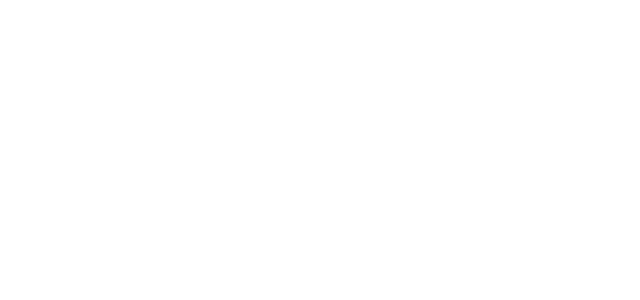
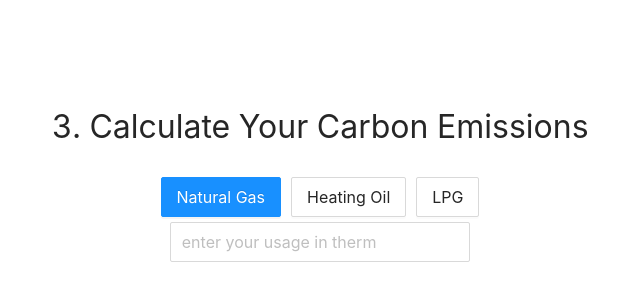
Before and after one commit to nskong/carbon_footprint_calculator, a React (Create React App) app in the folder public/: page /Fuel in a window 1280 px wide. Shown: the part 228-528 px from the top of the page, without its empty margins (320-960 px from the left). Built offline with nearby package versions, Linux system fonts and the light colour scheme.

Commit message:
frontend for fuel

```diff
--- a/public/src/App.js
+++ b/public/src/App.js
@@ -10,6 +10,7 @@
 
 import Housing from './components/Housing';
 import Electricity from './components/housing/electricity';
+import Fuel from './components/housing/fuel';
 
 /**
  * Main application which holds all pages. I used react-router-dom to navigate
@@ -30,6 +31,7 @@
 
           <Route path='/Housing' component={Housing} />
           <Route path='/Electricity' component={Electricity} />
+          <Route path='/Fuel' component={Fuel} />
         </main>
       </Router>
     </div>
--- a/public/src/components/Housing.js
+++ b/public/src/components/Housing.js
@@ -8,11 +8,16 @@
     history.push('/Electricity')
   }
 
+  const navigateToFuel= () => {
+    history.push('/Fuel')
+  }
+
   return (
     <div className="Food">
         <div className="Title-text">Choose a Housing Category</div>
 
         <Button size="large" type="primary" onClick={navigateToElectricity}>Electricity</Button>
+        <Button size="large" type="primary" onClick={navigateToFuel}>Fuel</Button>
     </div>
   );
 }
--- /dev/null
+++ b/public/src/components/housing/fuel.js
@@ -0,0 +1,111 @@
+import { InputNumber, Button } from 'antd';
+import { useState } from 'react';
+import { useHistory } from 'react-router';
+
+/**
+ * Calculations page for fuel, prompts user for usage and allows a user to choose between
+ * natural gas, heating oil, and lpg
+ */
+export default function Fuel() {
+    const history = useHistory();
+    const [emissions, setEmissions] = useState(null);
+    const [showErrorMessage, setShowErrorMessage] = useState(false);
+
+    const [type, setType] = useState("naturalGas");
+
+    const navigateToHome = () => {
+        history.push('/')
+    }
+
+    // Displays an error message. Times out the error message after 10 seconds
+    const displayErrorMessage = () => {
+        setShowErrorMessage(true);
+        setTimeout( function() {
+            setShowErrorMessage(false);
+        }, 10000);
+    }
+
+    // Calculates the emissions given input. Shows an error message if response
+    // code is 400
+    const calculateEmissions = (value) => {
+        let unit = value.target.value;
+        fetch("/fuel/emissions?type=" + type + "&unit=" + unit, {
+            method: 'GET'
+        }).then((response) => {
+            if (response.status == 400) {
+                displayErrorMessage();
+            } else {
+                return response.json();
+            }
+        }).then((data) => {
+            setEmissions(data);
+        })
+    }
+
+    return (
+        <div className="Fuel">
+            <div className="Title-text">3. Calculate Your Carbon Emissions</div>
+
+            {
+                showErrorMessage &&
+                <p className="Error-message">Please input a valid number</p>
+            }
+
+            {/* Natural gas as selected fuel type */}
+            {
+                (type === "naturalGas") &&
+                <div>
+                    <Button size="large" type="primary">Natural Gas</Button>
+                    <Button size="large" type="default" onClick={() => {setType("oil")}}>Heating Oil</Button>
+                    <Button size="large" type="default" onClick={() => { setType("lpg") }}>LPG</Button>
+
+                    <InputNumber
+                        size='large'
+                        placeholder='enter your usage in therm'
+                        onPressEnter={calculateEmissions}>
+                    </InputNumber>
+                </div>
+            }
+
+            {/* Show heating oil as selected fuel type */}
+            {
+                (type === "oil") &&
+                <div>
+                    <Button size="large" type="default" onClick={() => {setType("naturalGas")}}>Natural Gas</Button>
+                    <Button size="large" type="primary">Heating Oil</Button>
+                    <Button size="large" type="default" onClick={() => {setType("lpg")}}>LPG</Button>
+
+                    <InputNumber
+                        size='large'
+                        placeholder='enter your usage in litres'
+                        onPressEnter={calculateEmissions}>
+                    </InputNumber>
+                </div>
+            }
+
+            {/* Show LPG as selected fuel type */}
+            {
+                (type === "lpg") &&
+                <div>
+                    <Button size="large" type="default" onClick={() => {setType("naturalGas")}}>Natural Gas</Button>
+                    <Button size="large" type="default" onClick={() => {setType("oil")}}>Heating Oil</Button>
+                    <Button size="large" type="primary">LPG</Button>
+
+                    <InputNumber
+                        size='large'
+                        placeholder='enter your usage in litres'
+                        onPressEnter={calculateEmissions}>
+                    </InputNumber>
+                </div>
+            }
+
+            {
+                (emissions) &&
+                <div>
+                    <p className="Results">You emitted {emissions} kg CO2e</p>
+                    <Button size="large" type="primary" onClick={navigateToHome}>Restart</Button>
+                </div>
+            }
+        </div>
+  );
+}
```
